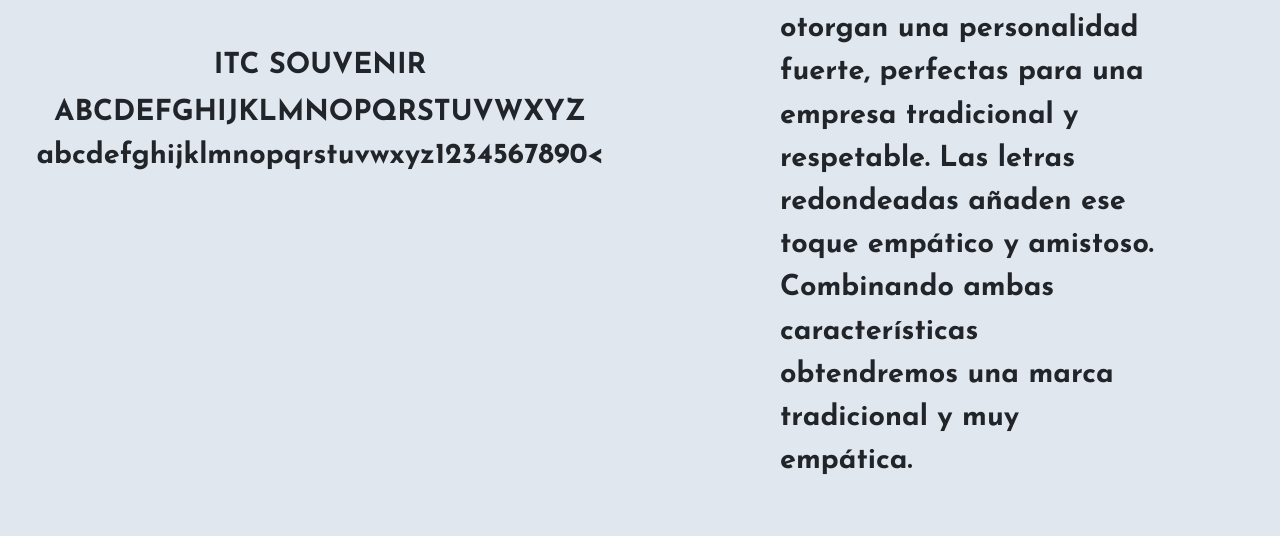
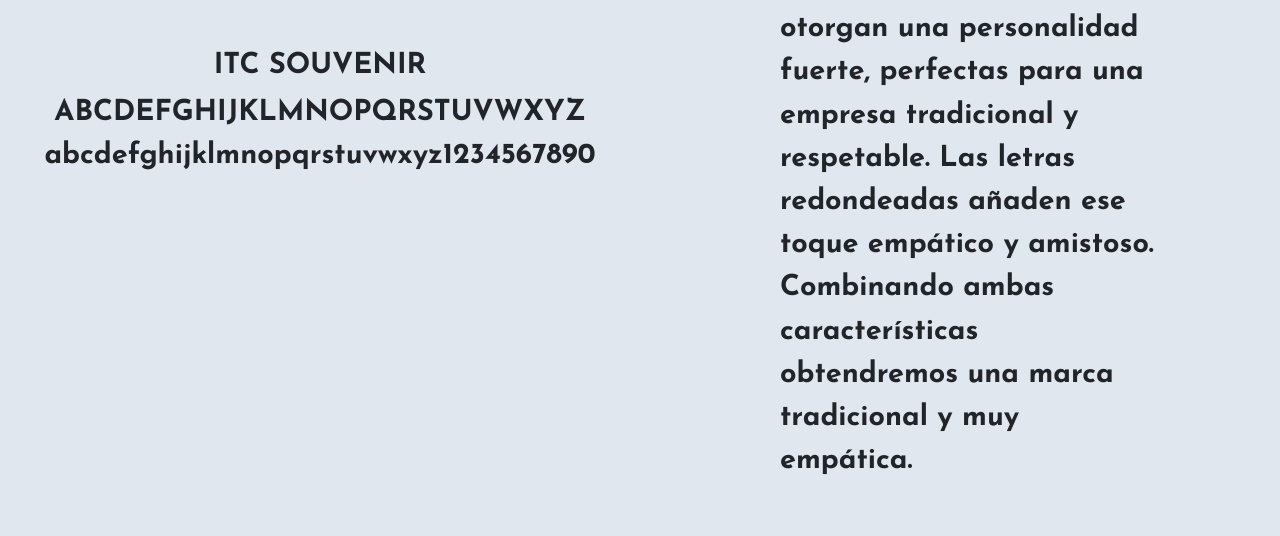
Before and after one commit to shakur2311/4boostpag, a plain HTML site: page portafolio.html in a window 1280 px wide. Shown: the part 3416-3952 px from the top of the page. Drawn offline with nearby package versions, Linux system fonts and the light colour scheme.

Commit message:
Add files via upload

```diff
--- a/portafolio.html
+++ b/portafolio.html
@@ -107,7 +107,7 @@
       <div class="col-md-6" style="background:#E1E7EE; padding-left:30px;padding-bottom:40px;">
         <h3 style="margin-left:30px; margin-top:30px; font-size: calc(1em + 1vw);" data-aos="flip-right"  data-aos-delay="200" data-aos-duration="1000" data-aos-once="true">Tipografía</h3>
         <h2 class="mx-auto text-center" style="margin-top:80px; font-size: calc(1em + 1vw);" data-aos="flip-right"  data-aos-delay="200" data-aos-duration="1000" data-aos-once="true">ITC SOUVENIR</h2>
-        <p class="text-center" style="font-size: calc(1em + 1vw);" data-aos="flip-right"  data-aos-delay="200" data-aos-duration="1000" data-aos-once="true">ABCDEFGHIJKLMNOPQRSTUVWXYZ <br> abcdefghijklmnopqrstuvwxyz1234567890<</p>
+        <p class="text-center" style="font-size: calc(1em + 1vw);" data-aos="flip-right"  data-aos-delay="200" data-aos-duration="1000" data-aos-once="true">ABCDEFGHIJKLMNOPQRSTUVWXYZ <br> abcdefghijklmnopqrstuvwxyz1234567890</p>
 
 
       </div>
@@ -156,7 +156,7 @@
       <div class="col-md-6" style="background:#8586C6;padding-left:30px;padding-bottom:40px;">
         <h3 style="margin-left:30px; margin-top:30px; font-size: calc(1em + 1vw);">Tipografía</h3>
         <h2 class="mx-auto text-center" style="margin-top:80px; font-size: calc(1em + 1vw);" data-aos="flip-left"  data-aos-delay="200" data-aos-duration="1000" data-aos-once="true">LORA</h2>
-        <p class="text-center" style="font-size: calc(1em + 1vw);" data-aos="flip-left"  data-aos-delay="200" data-aos-duration="1000" data-aos-once="true">ABCDEFGHIJKLMNOPQRSTUVWXYZ <br> abcdefghijklmnopqrstuvwxyz1234567890<</p>
+        <p class="text-center" style="font-size: calc(1em + 1vw);" data-aos="flip-left"  data-aos-delay="200" data-aos-duration="1000" data-aos-once="true">ABCDEFGHIJKLMNOPQRSTUVWXYZ <br> abcdefghijklmnopqrstuvwxyz1234567890</p>
 
 
       </div>
```
